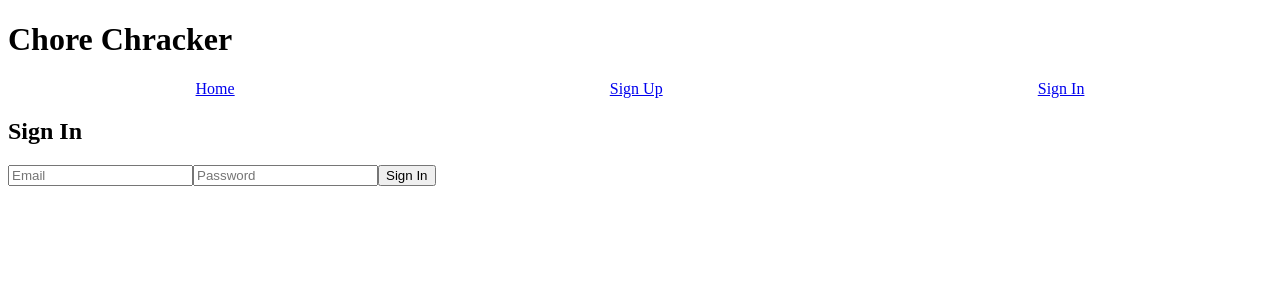
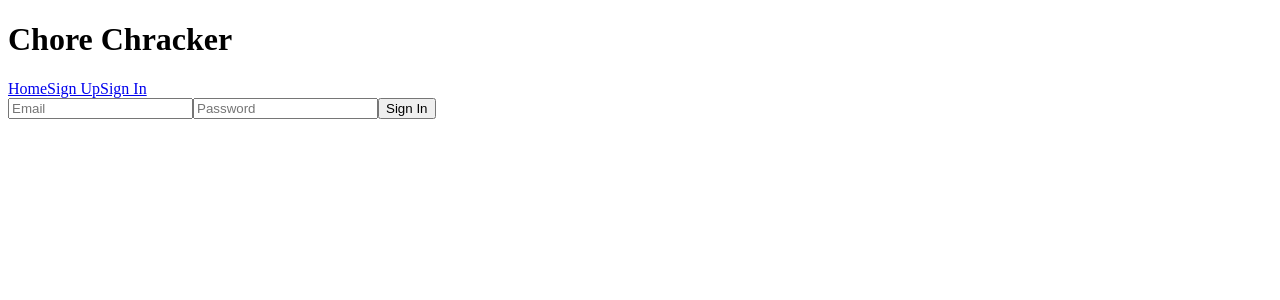
Before and after one commit to TheEPICturkey/ChoreChracker, a React (Create React App) app: page /sign-in in a window 1280 px wide. Shown: the top 300 px of the page. Built offline with nearby package versions, Linux system fonts and the light colour scheme; no server answers.

Commit message:
hide 'sign in' and 'sign out' buttons after signing in

```diff
--- a/src/App.js
+++ b/src/App.js
@@ -1,22 +1,53 @@
+// import React from 'react';
+// import { BrowserRouter as Router, Route, Routes } from 'react-router-dom';
+// import Navbar from './components/navigation/Navbar';
+// import SignIn from './components/auth/SignIn';
+// import SignUp from './components/auth/SignUp';
+// import Home from './components/navigation/Home';
+// import { AuthProvider } from './context/AuthContext';
+
+// const App = () => {
+//     console.log("app is rendering");
+//     return (
+//         <AuthProvider>
+//             <Router>
+//                 <h1>Chore Chracker</h1>
+//              <Navbar />
+//                 <Routes>
+//                     <Route path="/sign-in" element={<SignIn />} />
+//                     <Route path="/sign-up" element={<SignUp />} />
+//                     <Route path="/home" element={<Home />} />
+//                 </Routes>
+//             </Router>
+//         </AuthProvider>
+//     );
+// }
+
+
+// export default App;
+
+
 import React from 'react';
 import { BrowserRouter as Router, Route, Routes } from 'react-router-dom';
 import Navbar from './components/navigation/Navbar';
 import SignIn from './components/auth/SignIn';
 import SignUp from './components/auth/SignUp';
 import Home from './components/navigation/Home';
+import { AuthProvider } from './context/AuthContext';
 
 const App = () => {
-    console.log("app is rendering");
   return (
+    <AuthProvider>
       <Router>
         <h1>Chore Chracker</h1>
         <Navbar />
         <Routes>
-                <Route path="/home" element={<Home />} />
           <Route path="/sign-in" element={<SignIn />} />
           <Route path="/sign-up" element={<SignUp />} />
+          <Route path="/home" element={<Home />} />
         </Routes>
       </Router>
+    </AuthProvider>
   );
 }
 
--- a/src/components/auth/SignIn.js
+++ b/src/components/auth/SignIn.js
@@ -1,29 +1,33 @@
-import React, { useState } from 'react';
-import { auth, signInWithEmailAndPassword } from '../../firebase';
+import React, { useState, useContext } from 'react';
+import { getAuth, signInWithEmailAndPassword } from 'firebase/auth';
 import { useNavigate } from 'react-router-dom';
+import { AuthContext } from '../../context/AuthContext';
 
-export default function SignIn() {
+function SignIn() {
   const [email, setEmail] = useState('');
   const [password, setPassword] = useState('');
   const [error, setError] = useState(null);
+
+  const auth = getAuth();
   const navigate = useNavigate();
+
+  const { setUser } = useContext(AuthContext);
 
   const handleSignIn = async (e) => {
     e.preventDefault();
     try {
-            await signInWithEmailAndPassword(auth, email, password);
+      const userCredential = await signInWithEmailAndPassword(auth, email, password);
+      setUser(userCredential.user);
       console.log("Sign in was successful");
       navigate('/home');
     } catch (err) {
       setError(err.message);
     }
-    }
+  };
 
   return (
-        <div>
-            <h2>Sign In</h2>
+    <form onSubmit={handleSignIn}>
       {error && <p>{error}</p>}
-            <form onSubmit={handleSignIn}>
       <input
         type="email"
         placeholder="Email"
@@ -38,6 +42,7 @@ export default function SignIn() {
       />
       <button type="submit">Sign In</button>
     </form>
-        </div>
   );
 }
+
+export default SignIn;
--- a/src/components/navigation/Navbar.js
+++ b/src/components/navigation/Navbar.js
@@ -1,13 +1,25 @@
+import React, { useContext } from 'react';
 import { Link } from 'react-router-dom';
+import { AuthContext } from '../../context/AuthContext';
 
 function Navbar() {
-    return (
-<nav style={{ display: 'flex', justifyContent: 'space-around' }}>
-            <Link to="/" style={{ margin: '0 10px' }}>Home</Link>
-            <Link to="/sign-up" style={{ margin: '0 10px' }}>Sign Up</Link>
-            <Link to="/sign-in" style={{ margin: '0 10px' }}>Sign In</Link>
-        </nav>
-    );
+  const { user } = useContext(AuthContext);
+
+  console.log(user);
+
+  return (
+    <nav>
+      <Link to="/">Home</Link>
+      {!user ? (
+        <>
+          <Link to="/sign-up">Sign Up</Link>
+          <Link to="/sign-in">Sign In</Link>
+        </>
+      ) : (
+        <button onClick={() => { /* Function to handle sign out when i make it */ }}>Sign Out</button>
+      )}
+    </nav>
+  );
 }
 
 export default Navbar;
--- /dev/null
+++ b/src/context/AuthContext.js
@@ -0,0 +1,15 @@
+import React, { createContext, useState } from 'react';
+
+export const AuthContext = createContext();
+
+export const AuthProvider = ({ children }) => {
+  const [user, setUser] = useState(null);
+
+  return (
+    <AuthContext.Provider value={{ user, setUser }}>
+      {children}
+    </AuthContext.Provider>
+  );
+};
+
+export default AuthProvider;
```
Lines whose indentation alone changed are shown as unchanged.
